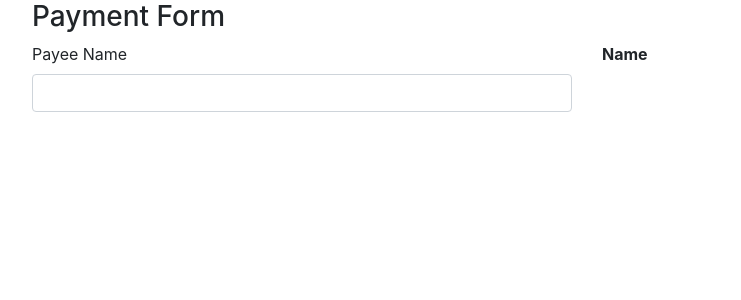
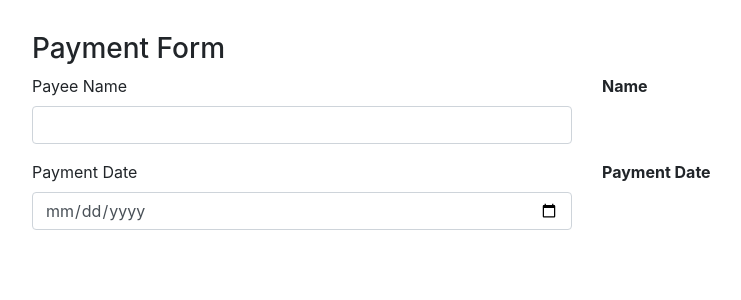
Before and after one commit to nelsW70/pipes, an Angular app: page / in a window 1280 px wide. Shown: the top 300 px of the page, without its empty margins (53-794 px from the left). Built offline with nearby package versions, Linux system fonts and the light colour scheme.

Commit message:
added markup for date

```diff
--- a/src/app/app.component.css
+++ b/src/app/app.component.css
@@ -0,0 +1,3 @@
+.container {
+  margin-top: 2.5%;
+}
--- a/src/app/app.component.html
+++ b/src/app/app.component.html
@@ -13,4 +13,21 @@
       </div>
     </div>
   </div>
+
+  <div class="row">
+    <div class="form-group col">
+      <label>Payment Date</label>
+      <input
+        type="date"
+        class="form-control"
+        (input)="onDateChange($event.target.value)"
+      />
+    </div>
+    <div class="col">
+      <label><b>Payment Date</b></label>
+      <div>
+        {{ date }}
+      </div>
+    </div>
+  </div>
 </div>
--- a/src/app/app.component.ts
+++ b/src/app/app.component.ts
@@ -7,8 +7,13 @@ import { Component } from '@angular/core';
 })
 export class AppComponent {
   name: string;
+  date: string;
 
   onNameChange(value: string) {
     this.name = value;
   }
+
+  onDateChange(value: string) {
+    this.date = value;
+  }
 }
```
